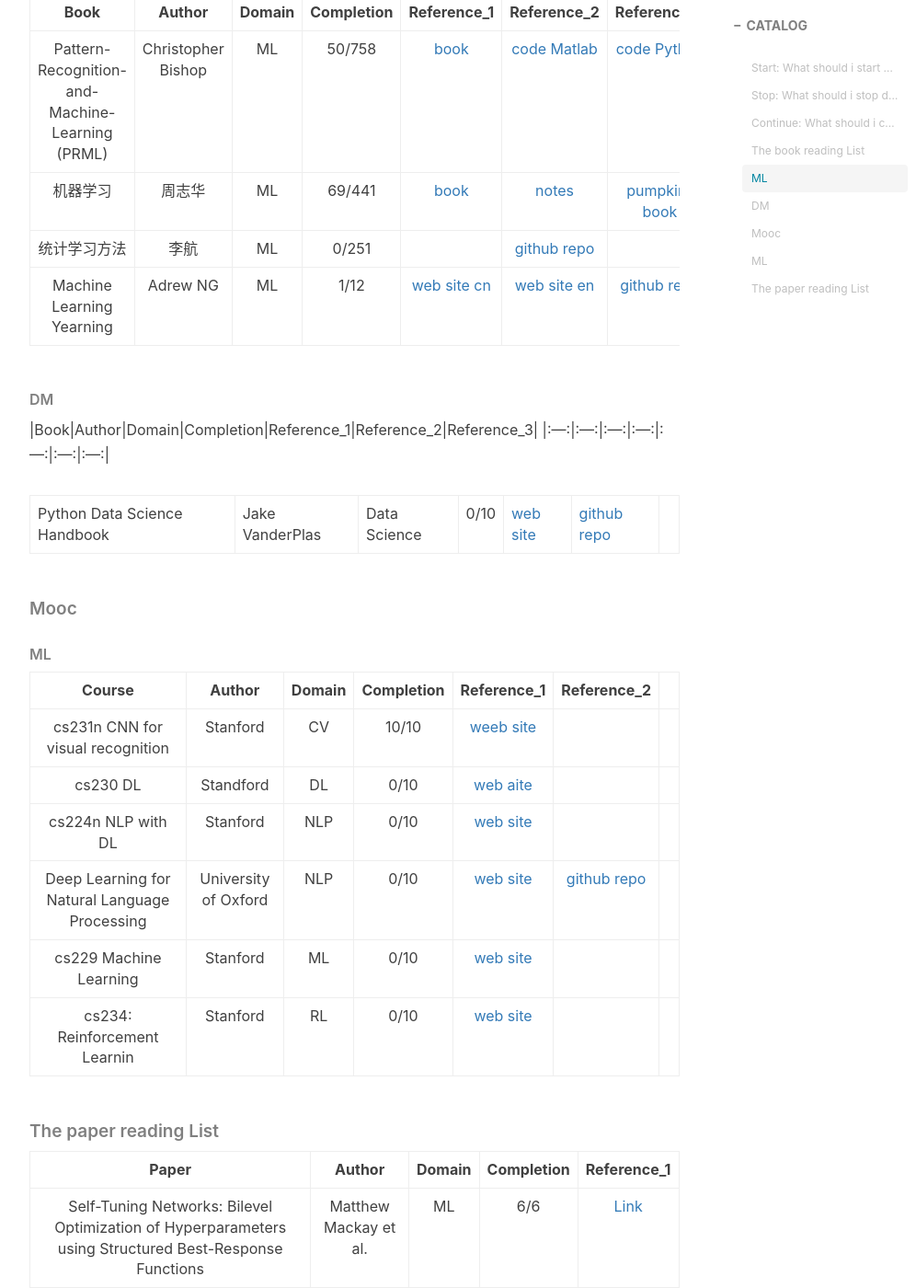
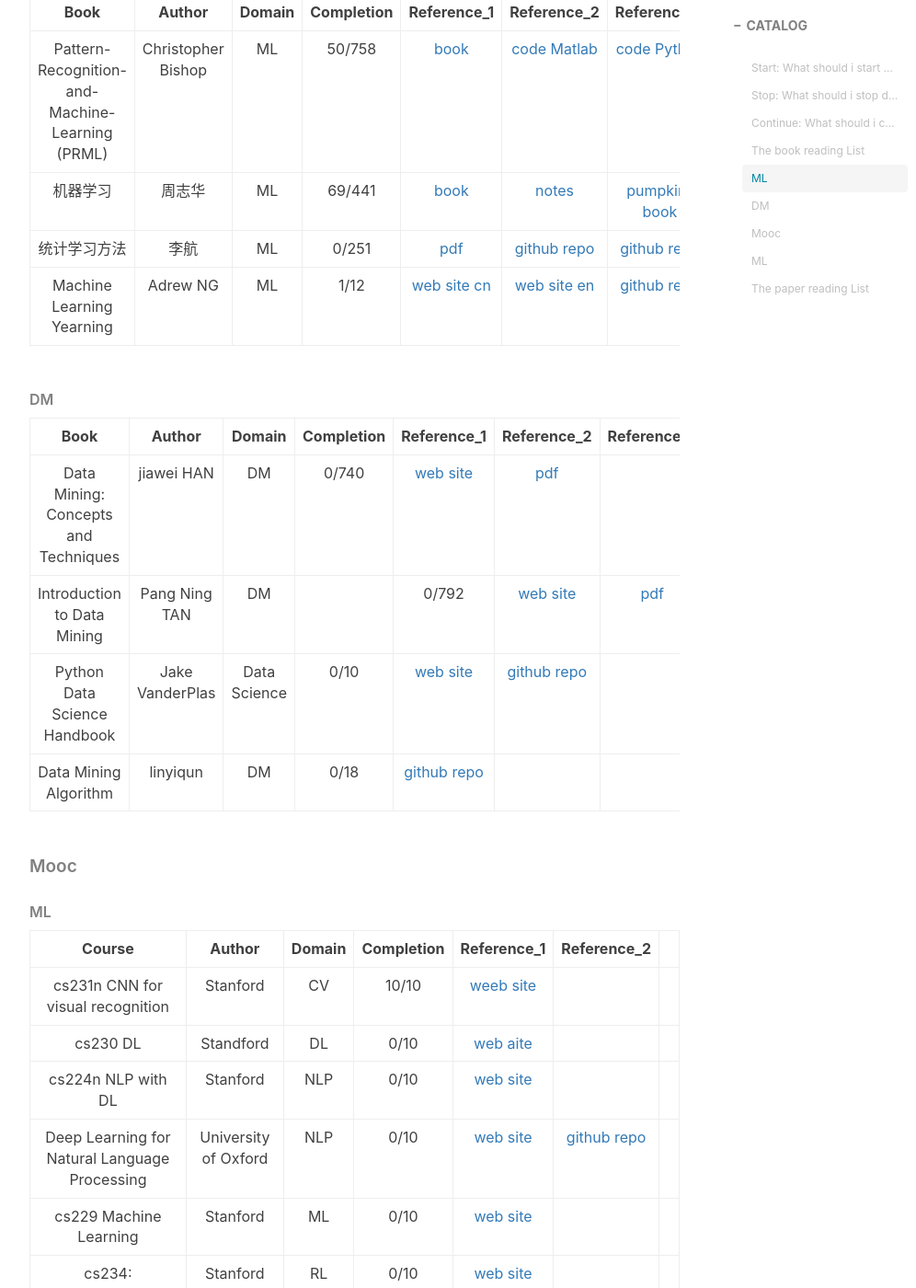
Before and after one commit to he-chen-95/he-chen-95.github.io, a Jekyll site: the page built from _posts/2019-05-03-Stop_doing_list.md, in a window 1280 px wide and 1400 px high, scrolled down 817 px. Shown: the whole window at 92% size, without its empty margins (233-1229 px from the left). Built offline with Jekyll 4.4.1, drawn with Linux system fonts in a browser that asks for light colours; nearby versions of some CDN libraries; comment, search, counter and statistics services are not loaded.

Commit message:
Update 2019-05-03-Stop_doing_list.md

```diff
--- a/_posts/2019-05-03-Stop_doing_list.md
+++ b/_posts/2019-05-03-Stop_doing_list.md
@@ -14,7 +14,6 @@
 
 #### Stop: What should i stop doing.
 
-
 #### Continue: What should i continue doing.
 
 ##### The book reading List
@@ -24,15 +23,17 @@
 |:---:|:---:|:---:|:---:|:---:|:---:|:---:|
 |Pattern-Recognition-and-Machine-Learning (PRML) |Christopher Bishop|ML|50/758|[book](https://www.microsoft.com/en-us/research/uploads/prod/2006/01/Bishop-Pattern-Recognition-and-Machine-Learning-2006.pdf)|[code Matlab](http://prml.github.io/)|[code Python](https://github.com/ctgk/PRML)|
 |机器学习|周志华|ML|69/441|[book](http://cs.nju.edu.cn/zhouzh/zhouzh.files/publication/MLbook2016.htm)|[notes](https://github.com/Vay-keen/Machine-learning-learning-notes)|[pumpkin-book](https://github.com/datawhalechina/pumpkin-book)|
-|统计学习方法|李航|ML|0/251|[]()|[github repo](https://github.com/WenDesi/lihang_book_algorithm)|
+|统计学习方法|李航|ML|0/251|[pdf](http://www.dgt-factory.com/uploads/2018/07/0725/%E7%BB%9F%E8%AE%A1%E5%AD%A6%E4%B9%A0%E6%96%B9%E6%B3%95.pdf)|[github repo](https://github.com/fengdu78/lihang-code)|[github repo](https://github.com/WenDesi/lihang_book_algorithm)||
 |Machine Learning Yearning|Adrew NG|ML|1/12|[web site cn](https://deeplearning-ai.github.io/machine-learning-yearning-cn/docs/home/)|[web site en](https://www.mlyearning.org/)|[github repo](https://github.com/deeplearning-ai/machine-learning-yearning-cn)|
 
 ###### DM
 
 |Book|Author|Domain|Completion|Reference_1|Reference_2|Reference_3|
 |:---:|:---:|:---:|:---:|:---:|:---:|:---:|
-
+|Data Mining: Concepts and Techniques|jiawei HAN|DM|0/740|[web site](https://hanj.cs.illinois.edu/bk3/bk3_slidesindex.htm)|[pdf](http://myweb.sabanciuniv.edu/rdehkharghani/files/2016/02/The-Morgan-Kaufmann-Series-in-Data-Management-Systems-Jiawei-Han-Micheline-Kamber-Jian-Pei-Data-Mining.-Concepts-and-Techniques-3rd-Edition-Morgan-Kaufmann-2011.pdf)||
+|Introduction to Data Mining|Pang Ning TAN|DM||0/792|[web site](https://www-users.cs.umn.edu/~kumar001/dmbook/index.php)|[pdf](https://bitshifters0.files.wordpress.com/2015/03/introduction-to-data-mining-pang-ning.pdf)||
 |Python Data Science Handbook|Jake VanderPlas|Data Science|0/10|[web site](http://shop.oreilly.com/product/0636920034919.do)|[github repo](https://github.com/jakevdp/PythonDataScienceHandbook)||
+|Data Mining Algorithm|linyiqun|DM|0/18|[github repo](https://github.com/linyiqun/DataMiningAlgorithm)||
 
 ##### Mooc
 ###### ML
```
